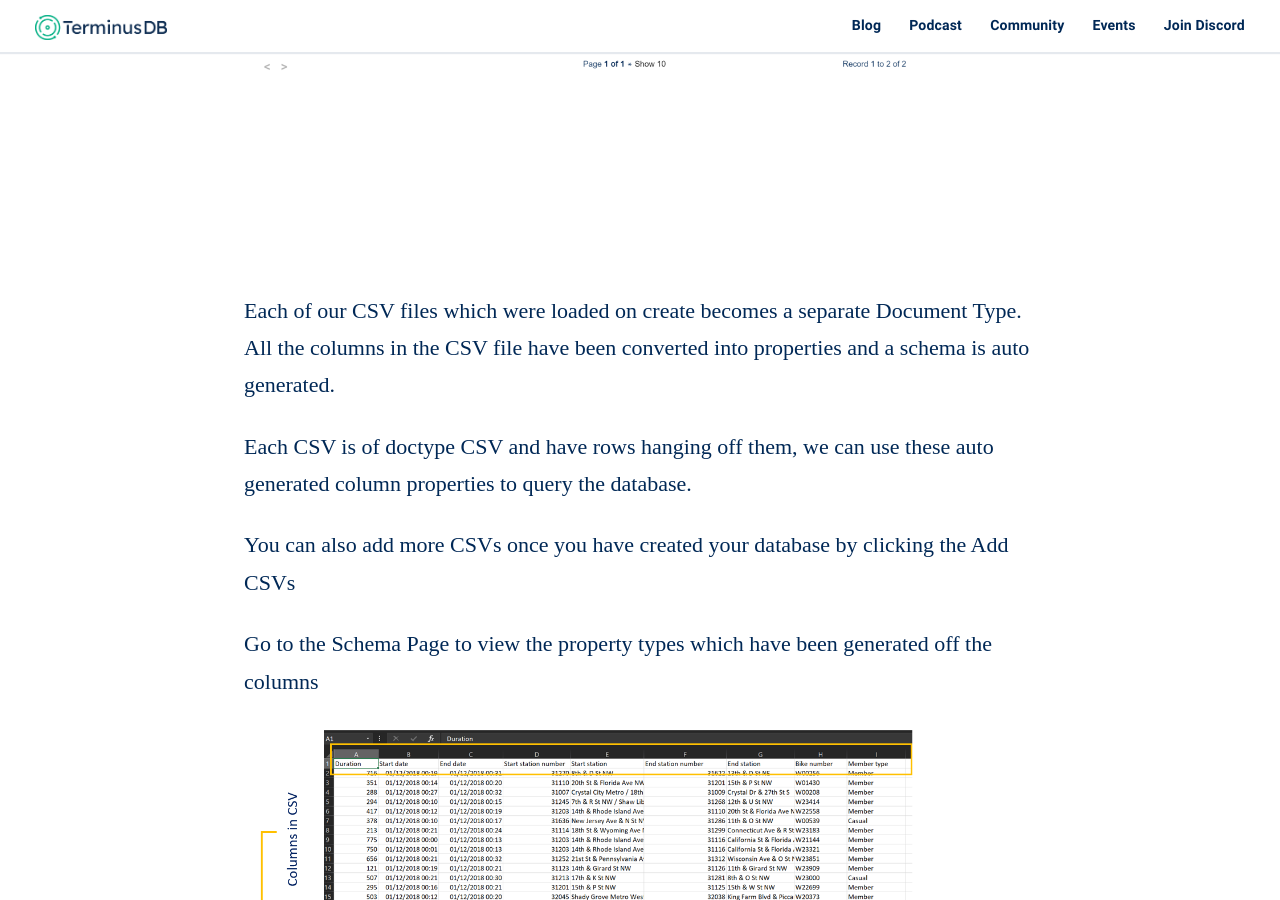
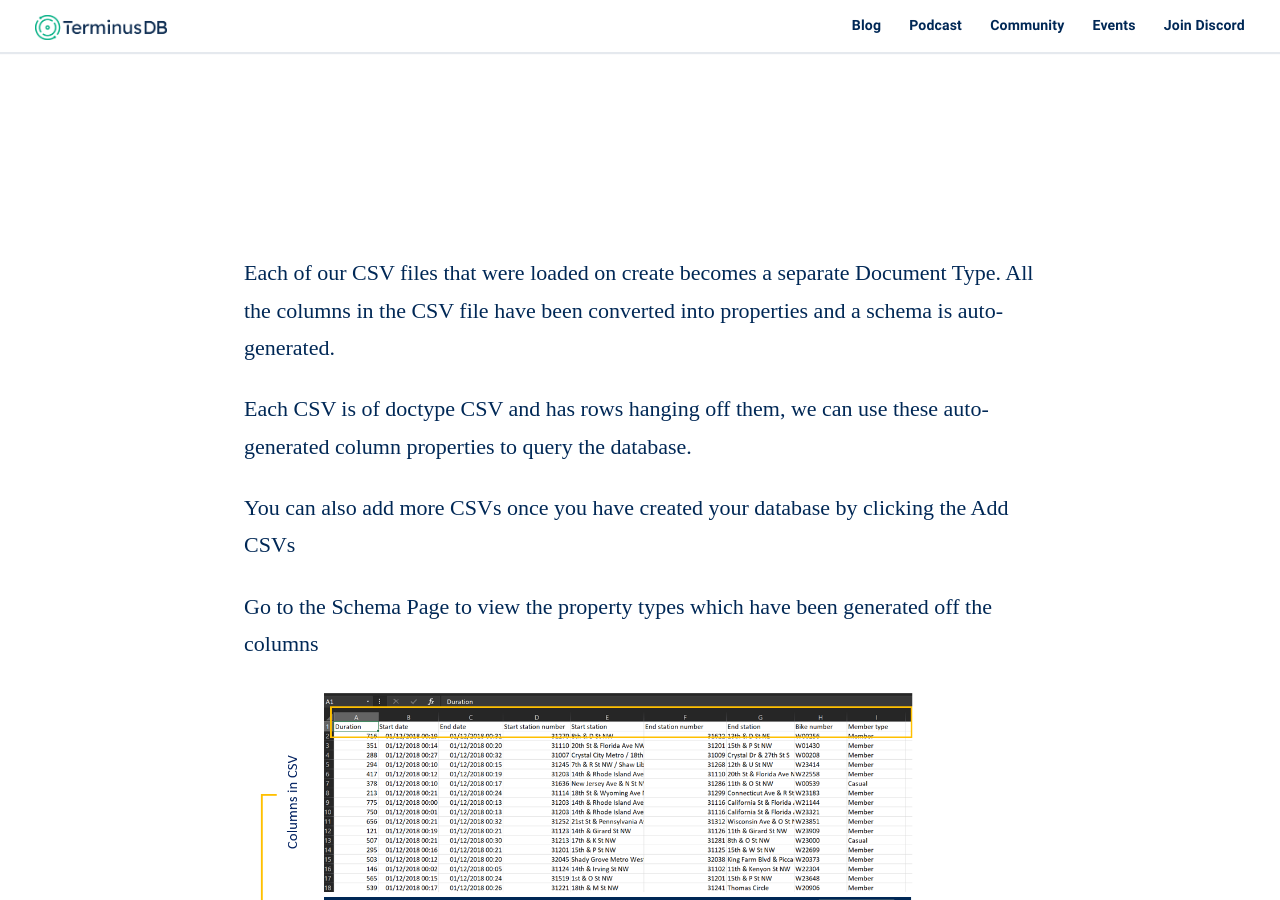
Before and after one commit to terminusdb/terminusdb-blog, a Jekyll site: the page built from _posts/2020-11-23-creating-a-database-with-csvs-using-terminusdb-console.md, in a window 1280 px wide and 900 px high, scrolled down 3135 px. Built offline with Jekyll 4.4.1, drawn with Linux system fonts in a browser that asks for light colours; some web fonts are replaced; comment, search, counter and statistics services are not loaded; some of the changed text lies outside the part shown.

Commit message:
Update Blog “2020-11-23-creating-a-database-with-csvs-using-terminusdb-console”

```diff
--- a/_posts/2020-11-23-creating-a-database-with-csvs-using-terminusdb-console.md
+++ b/_posts/2020-11-23-creating-a-database-with-csvs-using-terminusdb-console.md
@@ -12,11 +12,7 @@
 ---
 Hello everybody! I am going to write a tutorial on how to work with CSVs using TerminusDB. That's right, TerminusDB 4.0 now has the feature in which you can import and export CSVs, Let's dive into this.
 
-
-
 ### How to create a database with CSVs
-
-
 
 1. Open up the TerminusDB console and create a database
 2. Fill in the Id, Name and description of your database
@@ -24,26 +20,22 @@
 
 ![](/assets/uploads/1-createdb.png "create database ")
 
-4. Click on this button to load which ever CSVs you wish to import to your database, In this blog I am going to use The Bike Share Data, which were used in[](https://terminusdb.com/blog/2020/09/01/my-first-terminusdb-3-0-graph-bike-share-data/) <https://terminusdb.com/blog/2020/09/01/my-first-terminusdb-3-0-graph-bike-share-data/>
+4. Click on this button to load which ever CSVs you wish to import to your database, In this blog I am going to use [The Bike Share Data](https://terminusdb.com/blog/2020/09/01/my-first-terminusdb-3-0-graph-bike-share-data/)
 5. I have added 2 CSVs into my database as shown below
 
 ![](/assets/uploads/2-createdbwithcsvpreview.png)
 
 6. And that's it, go ahead and click on Create New database, which includes the 2 CSVs in it 😊😊😊😊😊
 
-
-
 ### **What happens when you import CSVs into your Database?**
-
-
 
 On creating our database, Go to the Documents Page
 
 ![](/assets/uploads/2-dbdocumentpage.png)
 
-Each of our CSV files which were loaded on create becomes a separate Document Type. All the columns in the CSV file have been converted into properties and a schema is auto generated.
+Each of our CSV files that were loaded on create becomes a separate Document Type. All the columns in the CSV file have been converted into properties and a schema is auto-generated.
 
-Each CSV is of doctype CSV and have rows hanging off them, we can use these auto generated column properties to query the database.
+Each CSV is of doctype CSV and has rows hanging off them, we can use these auto-generated column properties to query the database.
 
 You can also add more CSVs once you have created your database by clicking the Add CSVs
 
@@ -52,8 +44,6 @@
 ![](/assets/uploads/3-trasnformcsvtoproperties.png)
 
 ### Let’s Query the Database
-
-
 
 1. Get CSV Id’s, Query for type scm:CSV
 
```
Also changed, not shown: other parts of _posts/2020-11-23-creating-a-database-with-csvs-using-terminusdb-console.md (+3 -11 lines).
